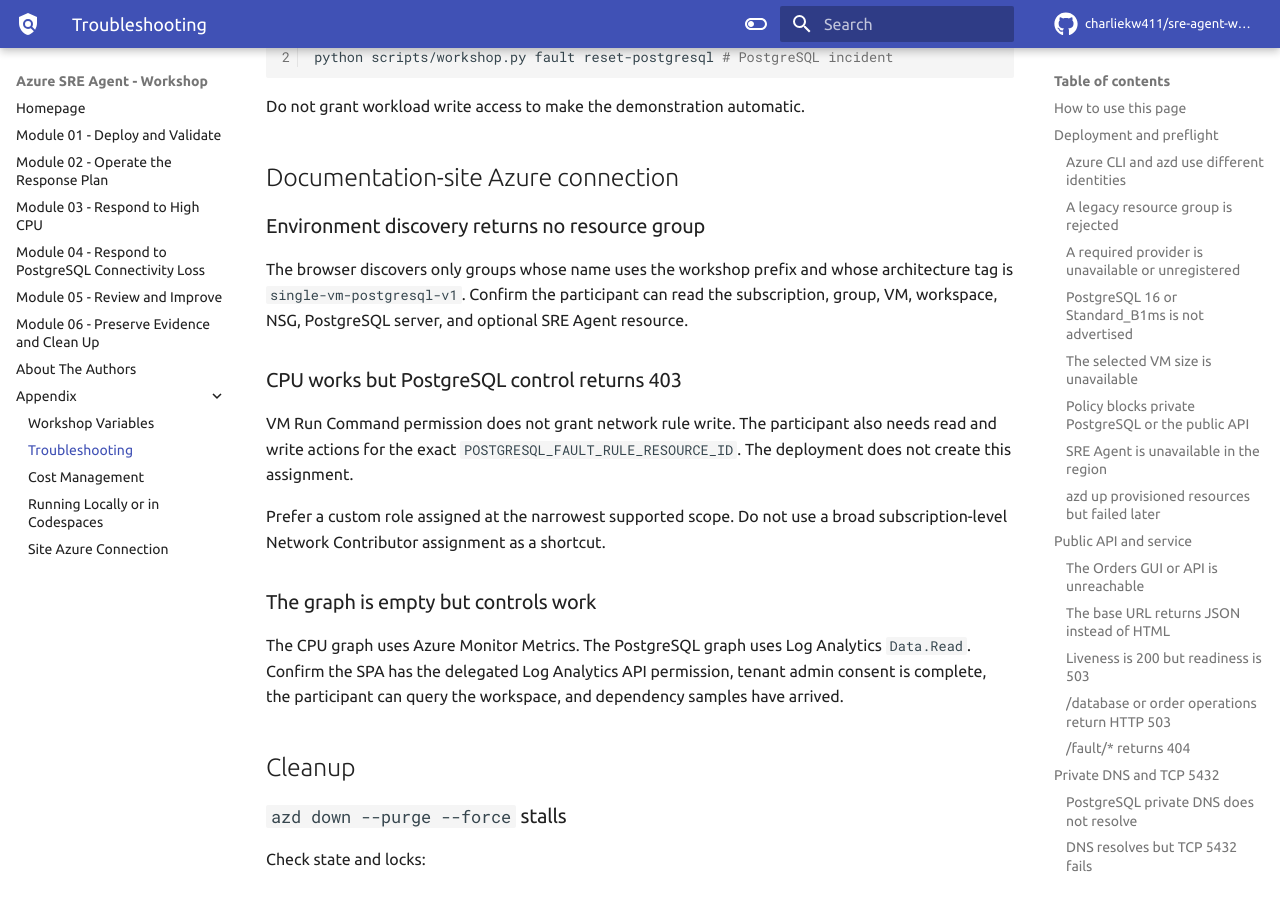
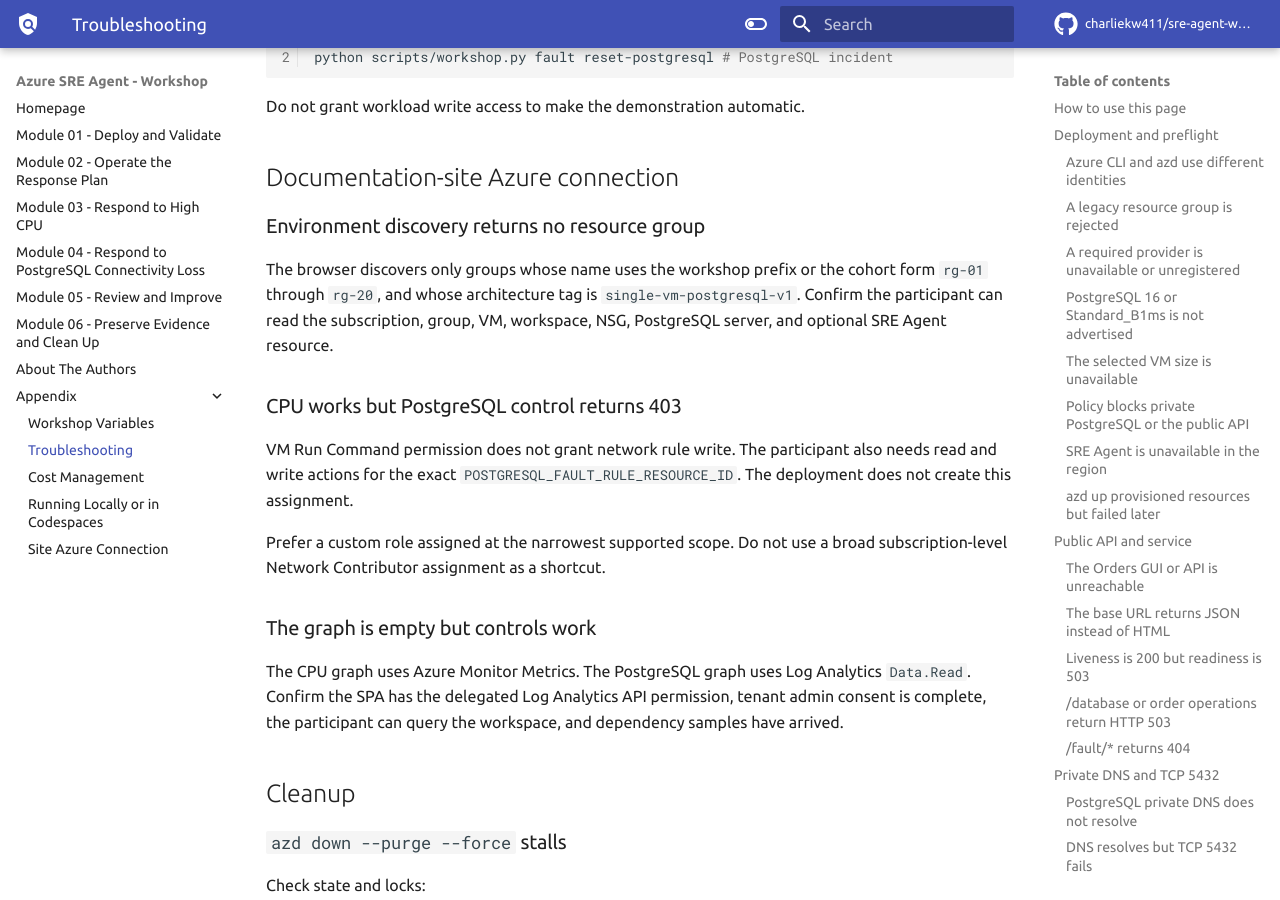
Before and after one commit to charliekw411/sre-agent-workshop, an MkDocs documentation site: the page built from docs/sre/30-appendix/02-troubleshooting.md, in a window 1280 px wide and 900 px high, scrolled down 13798 px. Built offline with MkDocs 1.6.1 and Material for MkDocs 9.7.7, drawn with Linux system fonts in a browser that asks for light colours; comment, search, counter and statistics services are not loaded.

Commit message:
fix: discover cohort resource groups in site
Co-authored-by: Copilot App <223556219+Copilot@users.noreply.github.com>

```diff
--- a/docs/sre/30-appendix/02-troubleshooting.md
+++ b/docs/sre/30-appendix/02-troubleshooting.md
@@ -822,10 +822,10 @@ Do not grant workload write access to make the demonstration automatic.
 
 ### Environment discovery returns no resource group
 
-The browser discovers only groups whose name uses the workshop prefix and whose
-architecture tag is `single-vm-postgresql-v1`. Confirm the participant can read
-the subscription, group, VM, workspace, NSG, PostgreSQL server, and optional SRE
-Agent resource.
+The browser discovers only groups whose name uses the workshop prefix or the
+cohort form `rg-01` through `rg-20`, and whose architecture tag is
+`single-vm-postgresql-v1`. Confirm the participant can read the subscription,
+group, VM, workspace, NSG, PostgreSQL server, and optional SRE Agent resource.
 
 ### CPU works but PostgreSQL control returns 403
 
```
Also changed, not shown: 2 other files.
